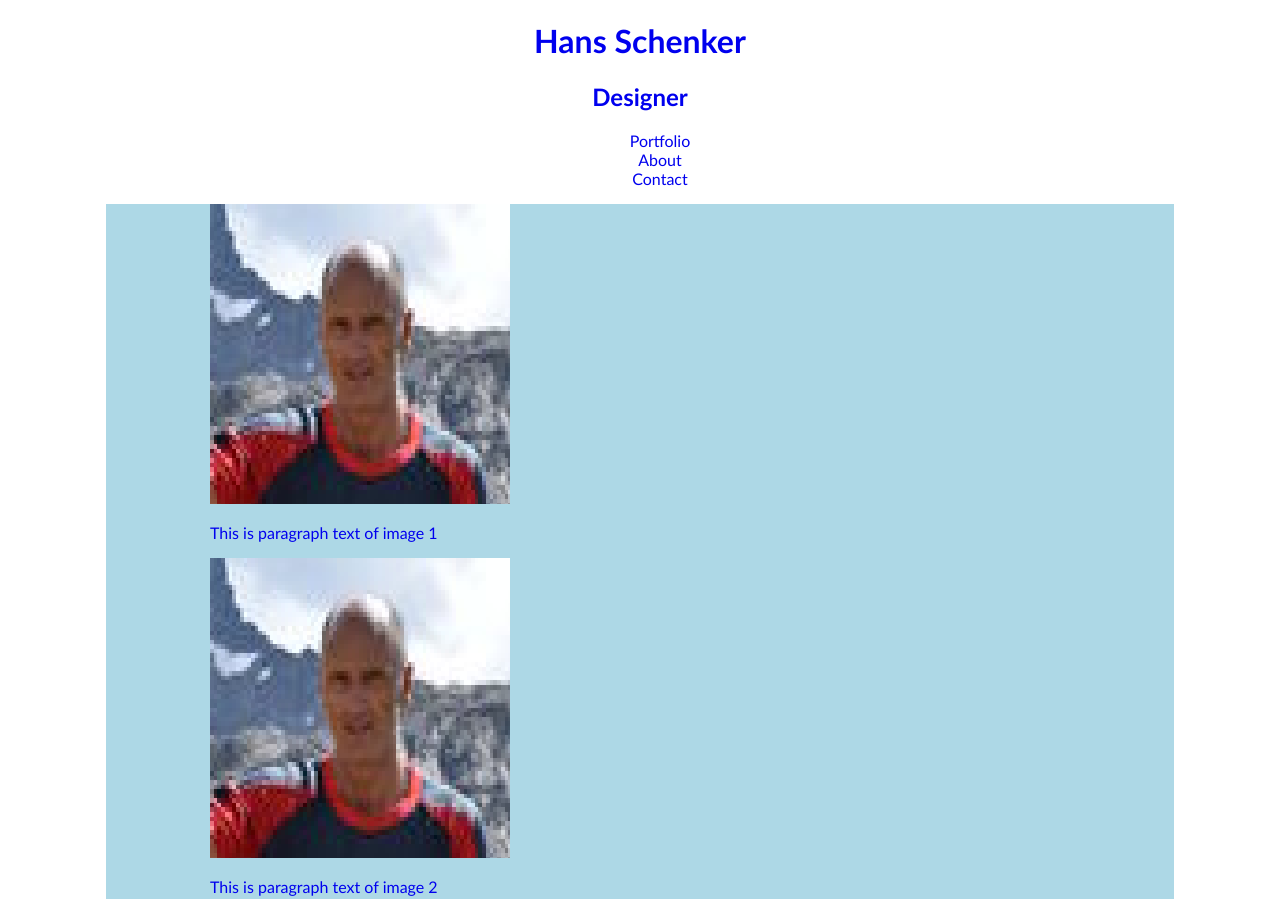
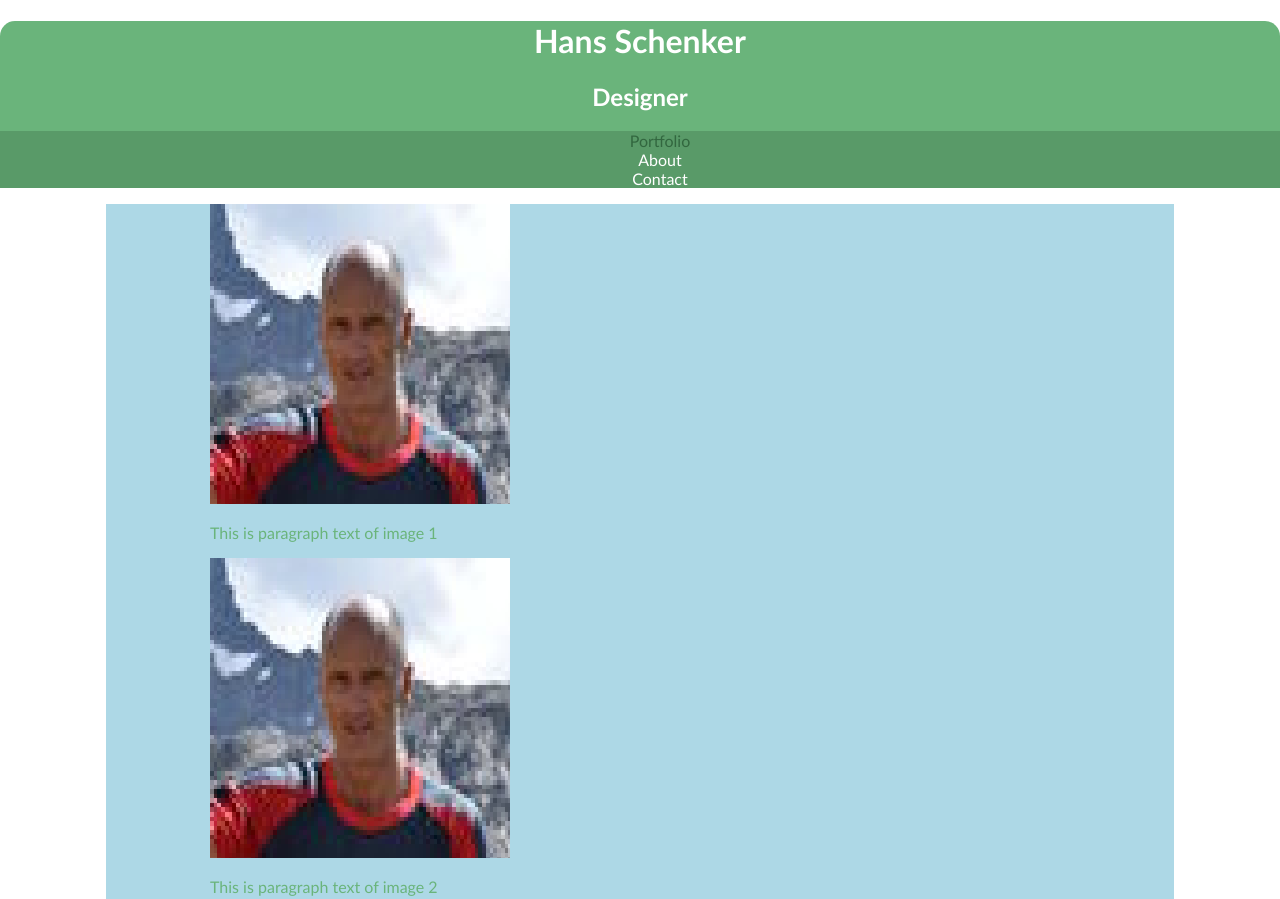
Before and after one commit to HansS/website-me-steps, a plain HTML site: page index.html in a window 1280 px wide. Shown: the top 899 px of the page. Drawn offline with Linux system fonts and the light colour scheme.

Commit message:
step6 class selected for anchor in nav, nav hover nav visited

```diff
--- a/css/mobile-first.css
+++ b/css/mobile-first.css
@@ -1,5 +1,6 @@
 a {
 	text-decoration: none;
+	color:#6ab47b;
 }
 
 ul,ol {
@@ -8,6 +9,8 @@ ul,ol {
 
 body {
 	font-family: 'Trebuchet MS', sans-serif;
+	background-color: #fff;
+	color: #999;
 }
 
 #wrapper {
@@ -24,4 +27,24 @@ body {
 
 nav {
 	text-align: center;
+	background: #599a68;
 }
+
+nav a, nav a:visited {
+	color:#fff;
+}
+
+nav a.selected, nav a:hover {
+	color: #32673f;
+}
+
+header {
+	background: #6ab47b;
+	border-color: #599a68;
+	border-width: 5px;
+	border-radius: 15px;
+}
+
+h1,h2 {
+	color: #fff;
+}
--- a/index.html
+++ b/index.html
@@ -16,7 +16,7 @@
 		</a>
 		<nav>
 			<ul>
-				<li><a href="index.html">Portfolio</a></li>
+				<li ><a href="index.html" class="selected">Portfolio</a></li>
 				<li><a href="about.html">About</a></li>
 				<li><a href="contact.html">Contact</a></li>
 			</ul>
```
